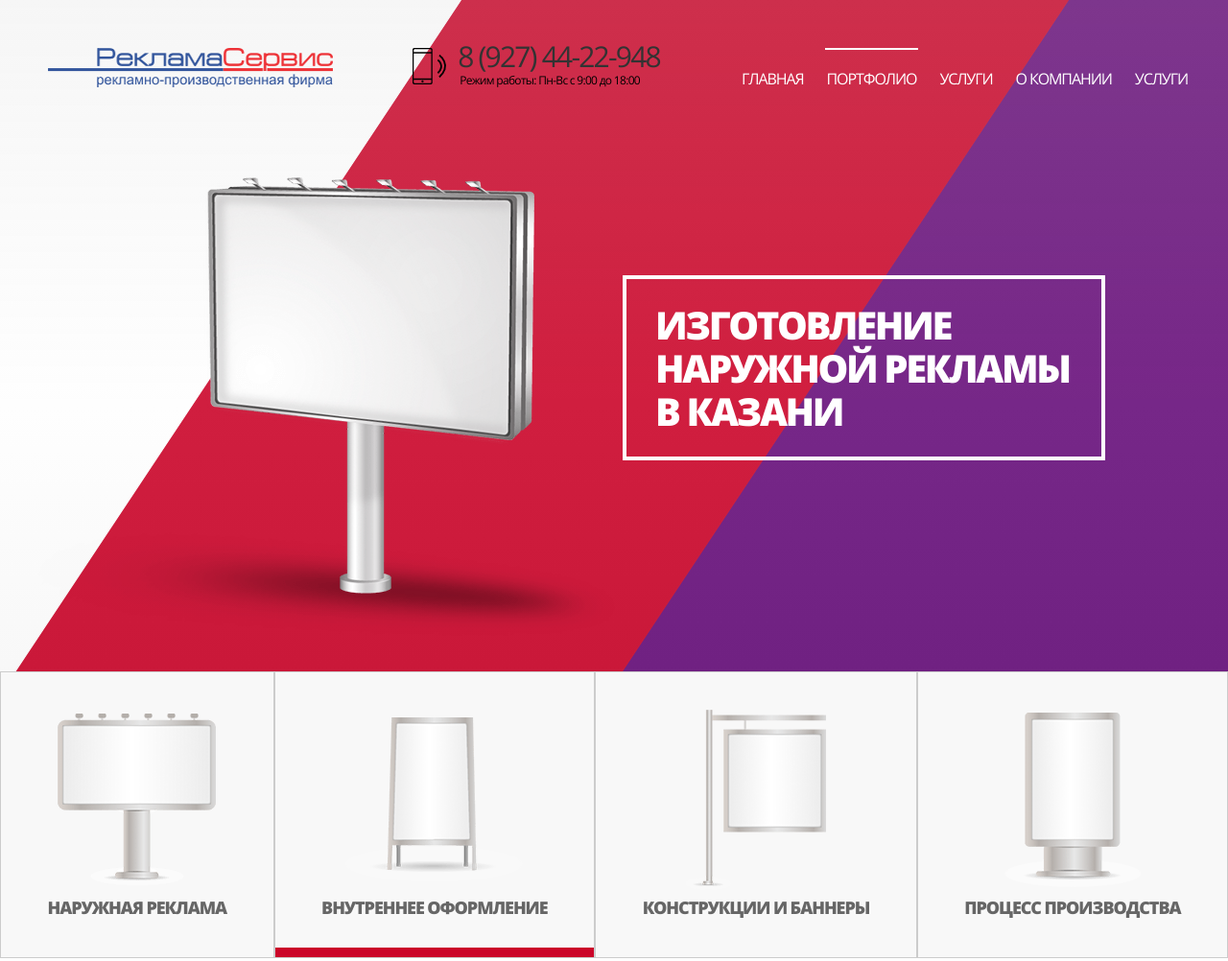
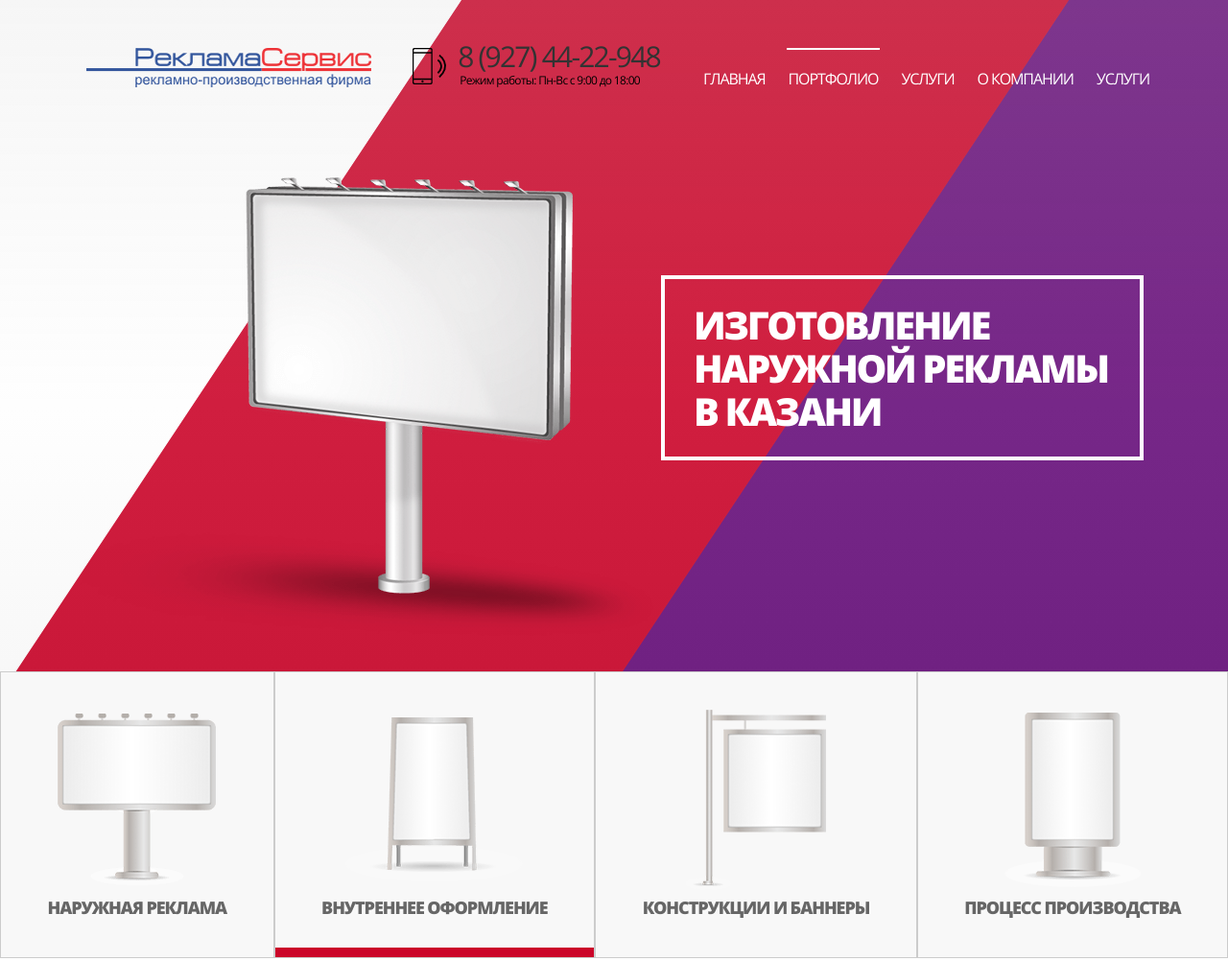
Before and after one commit to Bukovski/advertising-service, a website: page public/index.html in a window 1280 px wide. Shown: the top 1002 px of the page at 96% size. Drawn offline with nearby package versions, Linux system fonts and the light colour scheme; files whose address does not match are found by name.

Commit message:
fix: responsive

```diff
--- a/draft/sass/main.sass
+++ b/draft/sass/main.sass
@@ -42,7 +42,18 @@ body
 
 /*------------------ MY STYLE -----------------
 	HEADER
-	FOOTER */
+	PORTFOLIO
+	SERVICES
+	FREE
+	ADVANTAGES
+	CLIENTS
+	PRODUCT
+	FOOTER
+	UP ARROW
+	MODAL
+	FORM ERROR
+	MOBILE MENU
+	 */
 
 .container
 	display: flex
@@ -50,7 +61,6 @@ body
 
 	height: 100%
 	max-width: $innerGrid
-	width: 100%
 	margin: 0 auto
 
 .description
```
Also changed, not shown: public/css/main.css, public/css/main.min.css.
